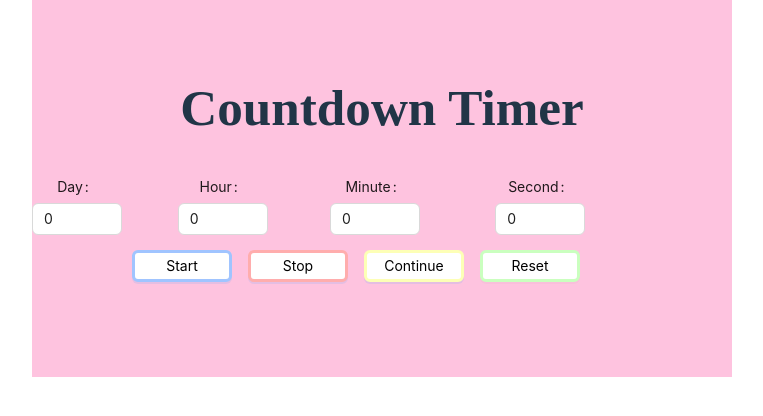
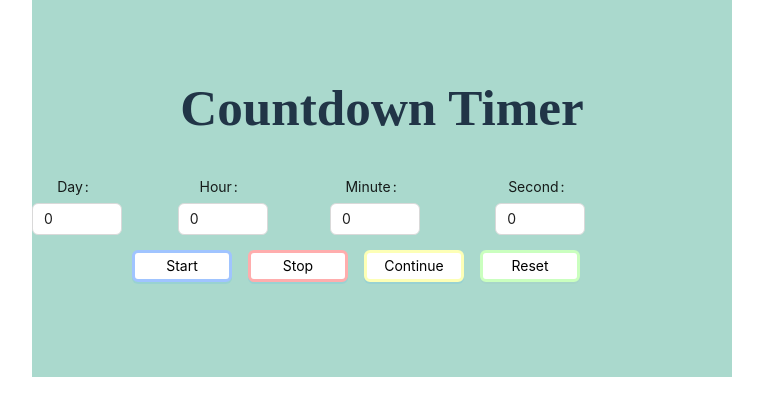
Before and after one commit to LamHana/assignment-fe3, a React (Vite) app: page / in a window 1280 px wide. Shown: the top 416 px of the page, without its empty margins (258-1021 px from the left). Built offline with nearby package versions, Linux system fonts and the light colour scheme; a web font is replaced by a local one.

Commit message:
update count down function

```diff
--- a/src/CountDown/CountDown.css
+++ b/src/CountDown/CountDown.css
@@ -104,7 +104,7 @@
 .r-btn {
     border: solid 3px #caffbf;
     background-color: #fff;
-    color: #000;
+    color: #000 !important;
 }
 
 .r-btn:hover {
@@ -117,7 +117,7 @@
 }
 
 .count-down-container {
-    background-color: #fec3df;
+    background-color: #aad9cd;
 }
 
 .count-down {
```
